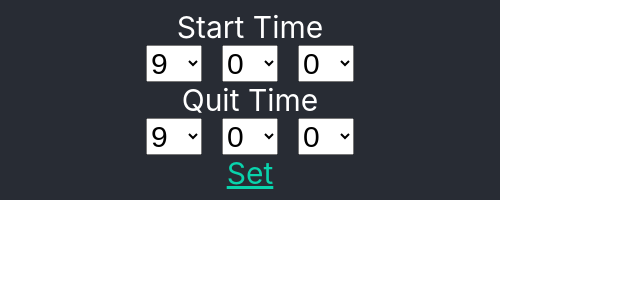
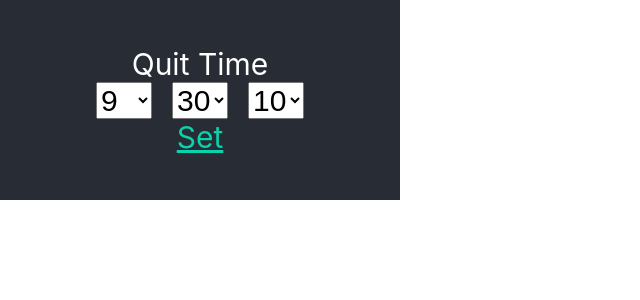
Before and after one commit to Jongkeun/quitting-time, a React (Create React App) app: page / in a window 1280 px wide. Shown: the top 300 px of the page, without its empty margins (0-640 px from the left). Built offline with nearby package versions, Linux system fonts and the light colour scheme.

Commit message:
make to save and load set time

```diff
--- a/package.json
+++ b/package.json
@@ -10,7 +10,8 @@
     "react": "^16.10.1",
     "react-dom": "^16.10.1",
     "react-scripts": "3.1.2",
-    "typescript": "3.6.3"
+    "typescript": "3.6.3",
+    "webextension-polyfill": "^0.5.0"
   },
   "scripts": {
     "start": "react-scripts start",
--- a/src/App.css
+++ b/src/App.css
@@ -2,7 +2,7 @@
   text-align: center;
   background-color: #282c34;
   height: 200px;
-  width: 500px;
+  width: 400px;
   display: flex;
   flex-direction: column;
   align-items: center;
--- a/src/App.tsx
+++ b/src/App.tsx
@@ -7,11 +7,6 @@ const App: React.FC = () => {
   return (
     <div className="App">
       <form>
-        <div>
-          <label>Start Time</label>
-          <br />
-          <Time />
-        </div>
         <div>
           <label>Quit Time</label>
           <br />
--- /dev/null
+++ b/src/IO/storage.js
@@ -0,0 +1,20 @@
+import browser from "webextension-polyfill";
+
+export function get(...argv) {
+  console.log(browser.storage.local);
+  if (browser.storage) {
+    return browser.storage.local.get(...argv);
+  } else {
+    return Promise.reject(new Error("Storage module is unavailable"));
+  }
+}
+
+export function set(...argv) {
+  if (browser.storage) {
+    return browser.storage.local.set(...argv);
+  } else {
+    return Promise.reject(new Error("Storage module is unavailable"));
+  }
+}
+
+export default { get, set };
--- a/src/components/Hours/index.tsx
+++ b/src/components/Hours/index.tsx
@@ -1,20 +1,20 @@
-import React, { useState } from "react";
+import React, { ReactNode } from "react";
 import Select from "../Select";
 
-const Hours: React.FC = () => {
-  const [hour, setHours] = useState(9);
+interface HoursProps {
+  children?: ReactNode;
+  hour: number;
+  onChange: any;
+}
 
-  const onChanged = (event: any) => {
-    setHours(event.target.value);
-  };
-
+const Hours = (props: HoursProps) => {
   return (
     <Select
       from={6}
       to={24}
-      selected={hour}
+      selected={props.hour}
       name={"hours"}
-      onChanged={onChanged}
+      onChanged={props.onChange}
     />
   );
 };
--- a/src/components/Minutes/index.tsx
+++ b/src/components/Minutes/index.tsx
@@ -1,20 +1,20 @@
-import React, { useState } from "react";
+import React, { ReactNode } from "react";
 import Select from "../Select";
 
-const Minutes: React.FC = () => {
-  const [minute, setMinutes] = useState(0);
+interface MinutesProps {
+  children?: ReactNode;
+  minute: number;
+  onChange: any;
+}
 
-  const onChanged = (event: any) => {
-    setMinutes(event.target.value);
-  };
-
+const Minutes = (props: MinutesProps) => {
   return (
     <Select
       from={0}
       to={60}
-      selected={minute}
+      selected={props.minute}
       name={"minutes"}
-      onChanged={onChanged}
+      onChanged={props.onChange}
     />
   );
 };
--- a/src/components/Seconds/index.tsx
+++ b/src/components/Seconds/index.tsx
@@ -1,20 +1,20 @@
-import React, { useState } from "react";
+import React, { ReactNode } from "react";
 import Select from "../Select";
 
-const Seconds: React.FC = () => {
-  const [second, setSeconds] = useState(0);
+interface MinutesProps {
+  children?: ReactNode;
+  second: number;
+  onChange: any;
+}
 
-  const onChanged = (event: any) => {
-    setSeconds(event.target.value);
-  };
-
+const Seconds = (props: MinutesProps) => {
   return (
     <Select
       from={0}
       to={60}
-      selected={second}
+      selected={props.second}
       name={"seconds"}
-      onChanged={onChanged}
+      onChanged={props.onChange}
     />
   );
 };
--- a/src/components/Time/index.tsx
+++ b/src/components/Time/index.tsx
@@ -1,14 +1,42 @@
-import React from "react";
+import React, { useState, useEffect } from "react";
 import Hours from "../Hours";
 import Minutes from "../Minutes";
 import Seconds from "../Seconds";
+import storage from "../../IO/storage";
 
 const Time: React.FC = () => {
+  const [hour, setHours] = useState(9);
+  const [minute, setMinutes] = useState(30);
+  const [second, setSeconds] = useState(10);
+
+  useEffect(() => {
+    storage.get().then((data: any) => {
+      console.log(data);
+      if (data.Hour) setHours(parseInt(data.Hour));
+      if (data.Miniute) setMinutes(parseInt(data.Miniute));
+      if (data.Second) setSeconds(parseInt(data.Second));
+    });
+  }, []);
+
+  const valueChanged = (event: any) => {
+    const name: string = event.target.className;
+    if (name === "hours") {
+      setHours(event.target.value);
+      storage.set({ Hour: parseInt(event.target.value) });
+    } else if (name === "minutes") {
+      setMinutes(event.target.value);
+      storage.set({ Miniute: parseInt(event.target.value) });
+    } else if (name === "seconds") {
+      setSeconds(event.target.value);
+      storage.set({ Second: parseInt(event.target.value) });
+    }
+  };
+
   return (
     <div>
-      <Hours />
-      <Minutes />
-      <Seconds />
+      <Hours hour={hour} onChange={valueChanged} />
+      <Minutes minute={minute} onChange={valueChanged} />
+      <Seconds second={second} onChange={valueChanged} />
     </div>
   );
 };
```
Also changed, not shown: src/components/Select/index.tsx (+13 -3 lines), 1 other file (tests, documents, lock files or other folders).
